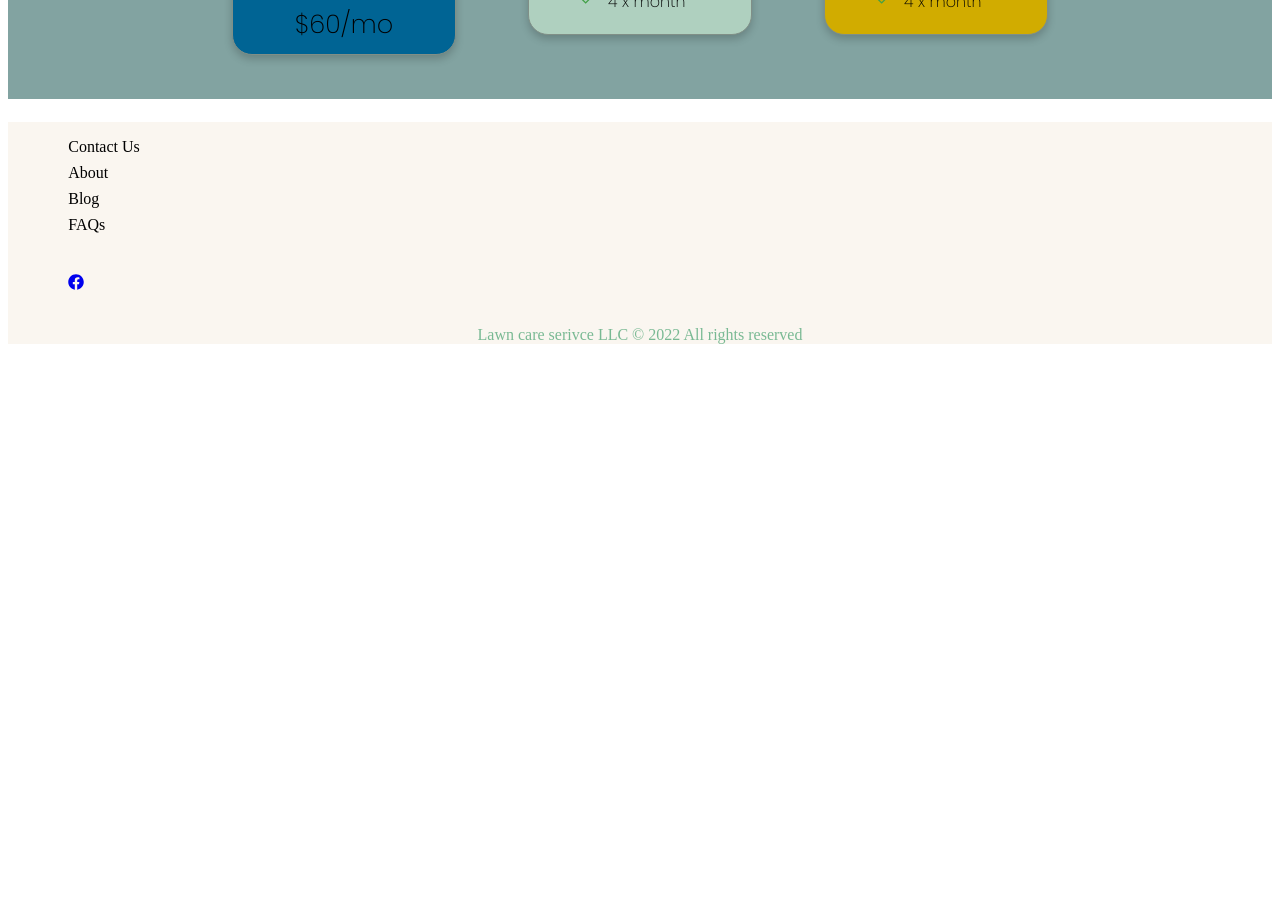
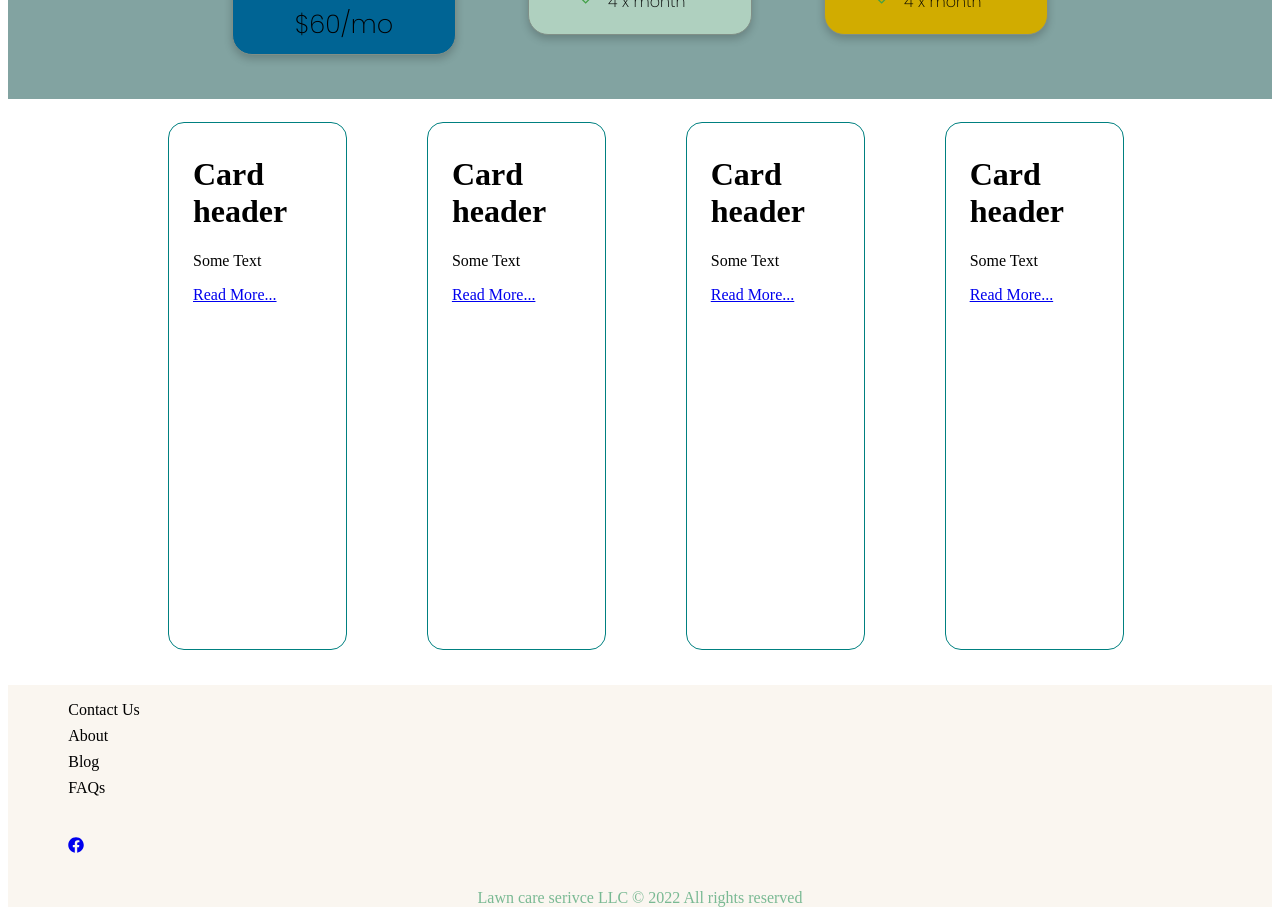
Before and after one commit to serabaker/lawn-care, a React (Create React App) app: page /services in a window 1280 px wide. Shown: the part 1020-1939 px from the top of the page. Before the commit the page ends 1380 px from the top, so only its background shows below. Built offline with nearby package versions, Linux system fonts and the light colour scheme; a web font is replaced by a local one.

Commit message:
added resource styling

```diff
--- a/src/App.js
+++ b/src/App.js
@@ -3,6 +3,7 @@ import Navbar from "./components/Navbar/Navbar";
 import Services from "./components/Services/Services";
 import { BrowserRouter as Router, Routes, Route } from "react-router-dom";
 import Footer from "./components/Footer/Footer";
+import Resources from "./components/Resources/Resources";
 
 function App() {
   return (
@@ -14,6 +15,7 @@ function App() {
         <Navbar />
         <HeroSection id="why" />
         <Services id="services" />
+        <Resources />
         <Footer />
         <Routes>
           <Route path="/home" />
--- a/src/components/Resources/Resources.css
+++ b/src/components/Resources/Resources.css
@@ -0,0 +1,23 @@
+.resource-container {
+  height: 35rem;
+  padding: 0 5rem;
+  display: grid;
+  grid-template-columns: repeat(4, 55%);
+  gap: 80px;
+}
+
+.resource-wrapper {
+  height: 33rem;
+  display: grid;
+  grid-template-columns: repeat(4, 40%);
+  gap: 80px;
+  padding: 0 5rem;
+}
+
+.card-div {
+  border: solid teal 1px;
+  border-radius: 1rem;
+  padding: 12px 24px;
+  justify-content: center;
+  align-items: center;
+}
--- a/src/components/Resources/Resources.js
+++ b/src/components/Resources/Resources.js
@@ -0,0 +1,64 @@
+import React from "react";
+import "./Resources.css";
+
+const Resources = () => {
+  return (
+    <div className="resource-container">
+      <div className="resource-wrapper">
+        <div className="card-div">
+          <h1 className="card-header">Card header</h1>
+          <div className="card-body">
+            {/* <img /> */}
+            <p className="resource-p">Some Text</p>
+          </div>
+          <div className="resource-link">
+            <a href="/" className="resource-a">
+              Read More...
+            </a>
+          </div>
+        </div>
+
+        <div className="card-div">
+          <h1 className="card-header">Card header</h1>
+          <div className="card-body">
+            {/* <img /> */}
+            <p className="resource-p">Some Text</p>
+          </div>
+          <div className="resource-link">
+            <a href="/" className="resource-a">
+              Read More...
+            </a>
+          </div>
+        </div>
+
+        <div className="card-div">
+          <h1 className="card-header">Card header</h1>
+          <div className="card-body">
+            {/* <img /> */}
+            <p className="resource-p">Some Text</p>
+          </div>
+          <div className="resource-link">
+            <a href="/" className="resource-a">
+              Read More...
+            </a>
+          </div>
+        </div>
+
+        <div className="card-div">
+          <h1 className="card-header">Card header</h1>
+          <div className="card-body">
+            {/* <img /> */}
+            <p className="resource-p">Some Text</p>
+          </div>
+          <div className="resource-link">
+            <a href="/" className="resource-a">
+              Read More...
+            </a>
+          </div>
+        </div>
+      </div>
+    </div>
+  );
+};
+
+export default Resources;
```
